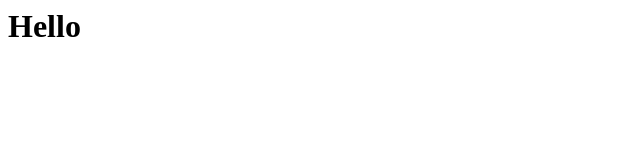
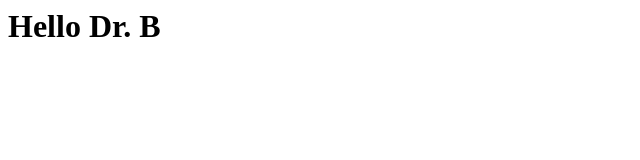
Before and after one commit to MeaghanGrant/helloLab1, a plain HTML site: page index.html in a window 1280 px wide. Shown: the whole page, without its empty margins (0-640 px from the left). Drawn offline with Linux system fonts and the light colour scheme.

Commit message:
Update index.html

```diff
--- a/index.html
+++ b/index.html
@@ -1,5 +1,5 @@
 <html>
 <body>
-<h1>Hello</h1>
+<h1>Hello Dr. B</h1>
 </body>
 </html>
```
